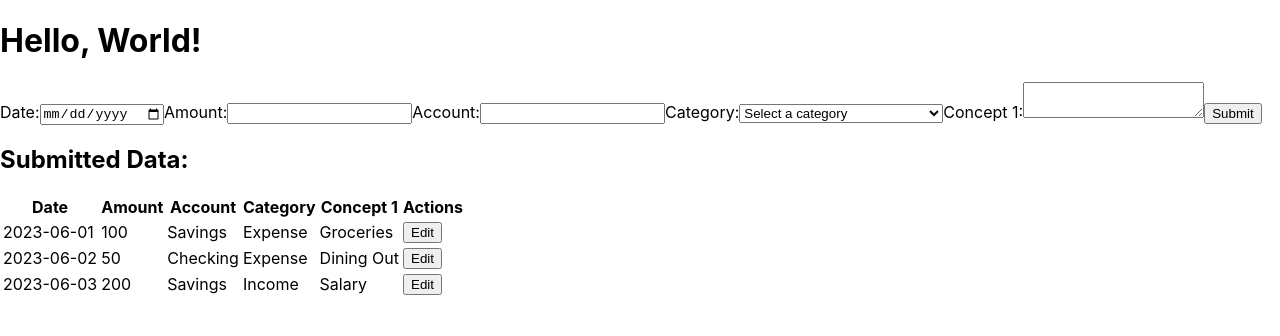
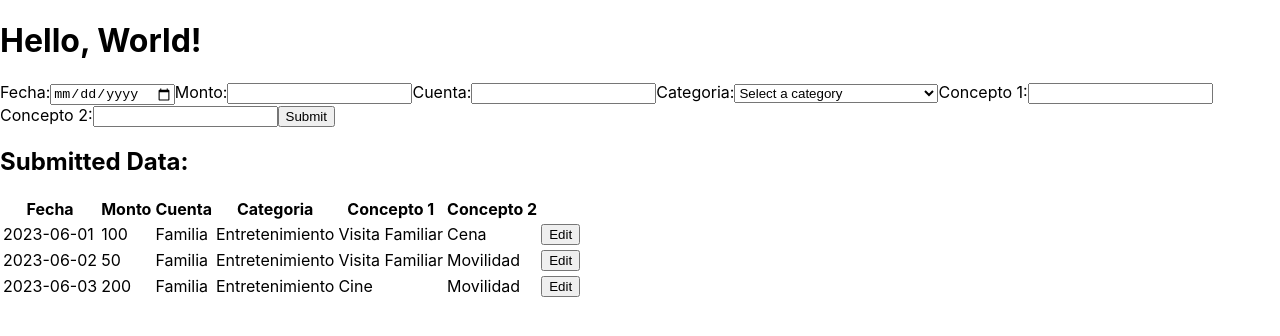
Before and after one commit to rcastillejo/hello-world, a React (Create React App) app: page / in a window 1280 px wide. Shown: the top 336 px of the page. Built offline with nearby package versions, Linux system fonts and the light colour scheme.

Commit message:
Add new field named 'Concepto2' (#24)

```diff
--- a/src/App.js
+++ b/src/App.js
@@ -14,7 +14,8 @@ function App() {
     amount: '',
     account: '',
     category: '',
-    concept1: ''
+    concept1: '',
+    concept2: ''
   });
 
   const handleChange = (event) => {
@@ -39,7 +40,8 @@ function App() {
       amount: '',
       account: '',
       category: '',
-      concept1: ''
+      concept1: '',
+      concept2: ''
     });
   };
 
@@ -65,7 +67,8 @@ function App() {
       amount: '',
       account: '',
       category: '',
-      concept1: ''
+      concept1: '',
+      concept2: ''
     });
   };
 
@@ -73,7 +76,7 @@ function App() {
     <div>
       <h1>Hello, World!</h1>
       <form onSubmit={handleSubmit}>
-        <label>Date:</label>
+        <label>Fecha:</label>
         <input
           type="date"
           name="date"
@@ -81,7 +84,7 @@ function App() {
           onChange={handleChange}
         />
 
-        <label>Amount:</label>
+        <label>Monto:</label>
         <input
           type="number"
           name="amount"
@@ -89,7 +92,7 @@ function App() {
           onChange={handleChange}
         />
 
-        <label>Account:</label>
+        <label>Cuenta:</label>
         <input
           type="text"
           name="account"
@@ -97,7 +100,7 @@ function App() {
           onChange={handleChange}
         />
 
-        <label>Category:</label>
+        <label>Categoria:</label>
         <select
           name="category"
           value={newEntry.category}
@@ -108,12 +111,19 @@ function App() {
         ))}
         </select>
 
-        <label>Concept 1:</label>
-        <textarea
+        <label>Concepto 1:</label>
+        <input
           name="concept1"
           value={newEntry.concept1}
           onChange={handleChange}
-        ></textarea>
+          />
+
+        <label>Concepto 2:</label>
+        <input
+          name="concept2"
+          value={newEntry.concept2}
+          onChange={handleChange}
+          />
 
         {selectedEntry ? <button type="submit">Update</button> : ''}
         <button onClick={handleCreate}>Submit</button>
@@ -124,12 +134,13 @@ function App() {
         <table>
           <thead>
             <tr>
-              <th>Date</th>
-              <th>Amount</th>
-              <th>Account</th>
-              <th>Category</th>
-              <th>Concept 1</th>
-              <th>Actions</th>
+              <th>Fecha</th>
+              <th>Monto</th>
+              <th>Cuenta</th>
+              <th>Categoria</th>
+              <th>Concepto 1</th>
+              <th>Concepto 2</th>
+              <th></th>
             </tr>
           </thead>
           <tbody>
@@ -140,6 +151,7 @@ function App() {
                 <td>{entry.account}</td>
                 <td>{entry.category}</td>
                 <td>{entry.concept1}</td>
+                <td>{entry.concept2}</td>
                 <td>
                   <button onClick={() => handleEdit(entry.id)}>Edit</button>
                 </td>
--- a/src/EntryRepository.js
+++ b/src/EntryRepository.js
@@ -7,25 +7,28 @@ class EntryRepository {
           id: 1,
           date: '2023-06-01',
           amount: 100,
-          account: 'Savings',
-          category: 'Expense',
-          concept1: 'Groceries'
+          account: 'Familia',
+          category: 'Entretenimiento',
+          concept1: 'Visita Familiar',
+          concept2: 'Cena'
         },
         {
           id: 2,
           date: '2023-06-02',
           amount: 50,
-          account: 'Checking',
-          category: 'Expense',
-          concept1: 'Dining Out'
+          account: 'Familia',
+          category: 'Entretenimiento',
+          concept1: 'Visita Familiar',
+          concept2: 'Movilidad'
         },
         {
           id: 3,
           date: '2023-06-03',
           amount: 200,
-          account: 'Savings',
-          category: 'Income',
-          concept1: 'Salary'
+          account: 'Familia',
+          category: 'Entretenimiento',
+          concept1: 'Cine',
+          concept2: 'Movilidad'
         }
       ];
   }
```
